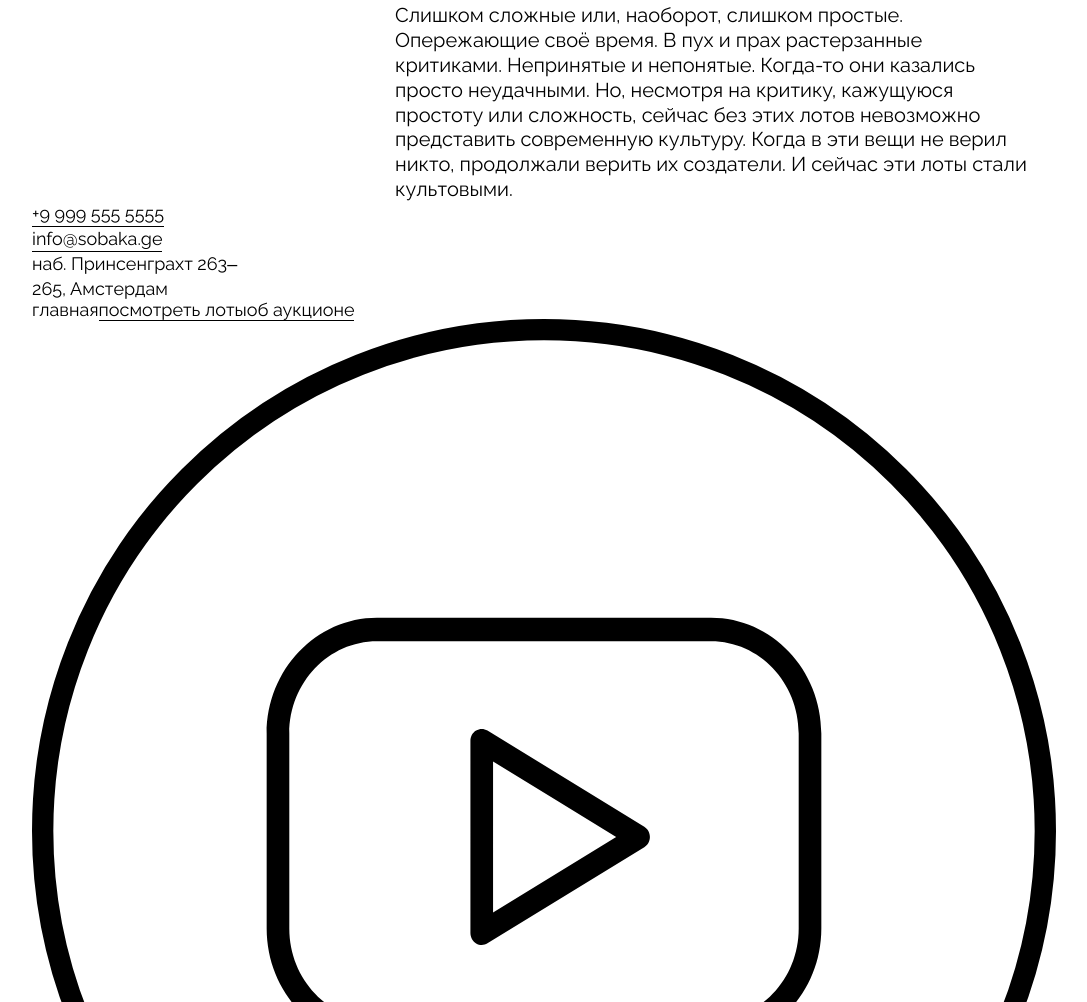
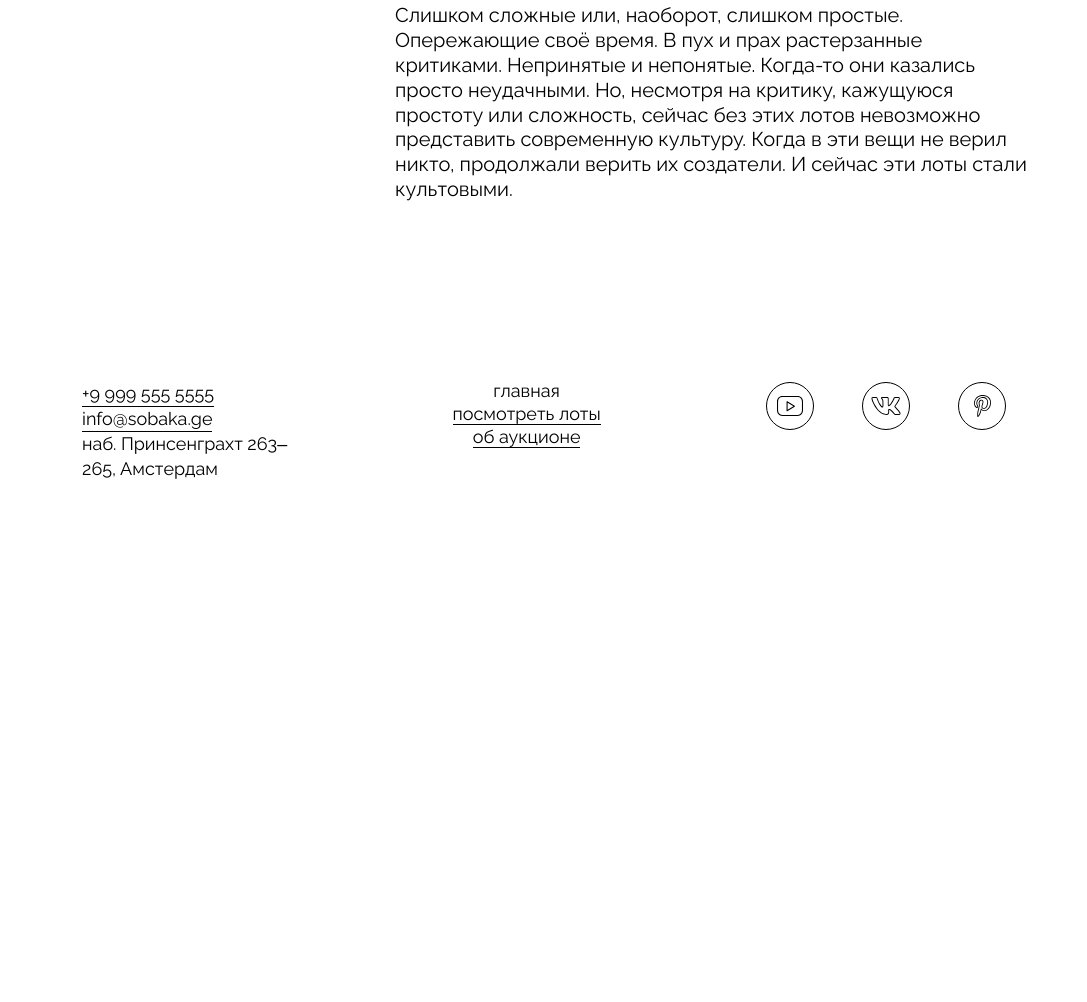
Before and after one commit to Frogush/you-really-need-this, a plain HTML site: page index.html in a window 1280 px wide. Shown: the part 2504-3506 px from the top of the page, without its empty margins (96-1183 px from the left). After the commit the page ends 3077 px from the top, so only its background shows below. Drawn offline with Linux system fonts and the light colour scheme.

Commit message:
add footer styles

```diff
--- a/Styles/style.css
+++ b/Styles/style.css
@@ -37,6 +37,12 @@ a {
 
 .nav__link--no-underline {
     border: none;
+}
+
+.nav__list--vertical {
+    align-items: center;
+    flex-direction: column;
+    gap: 5px;
 }
 
 /* Контакты */
@@ -311,3 +317,21 @@ a {
     line-height: 1.24;
     font-size: 20px;
 }
+
+/* Стили для подвала */
+
+.footer {
+    display: flex;
+    justify-content: space-between;
+    padding-inline: 50px;
+    padding-block: 180px 92px;
+}
+
+.footer__social-media {
+    display: flex;
+    gap: 48px;
+}
+
+.footer__social-media-img {
+    block-size: 48px;
+}
```
